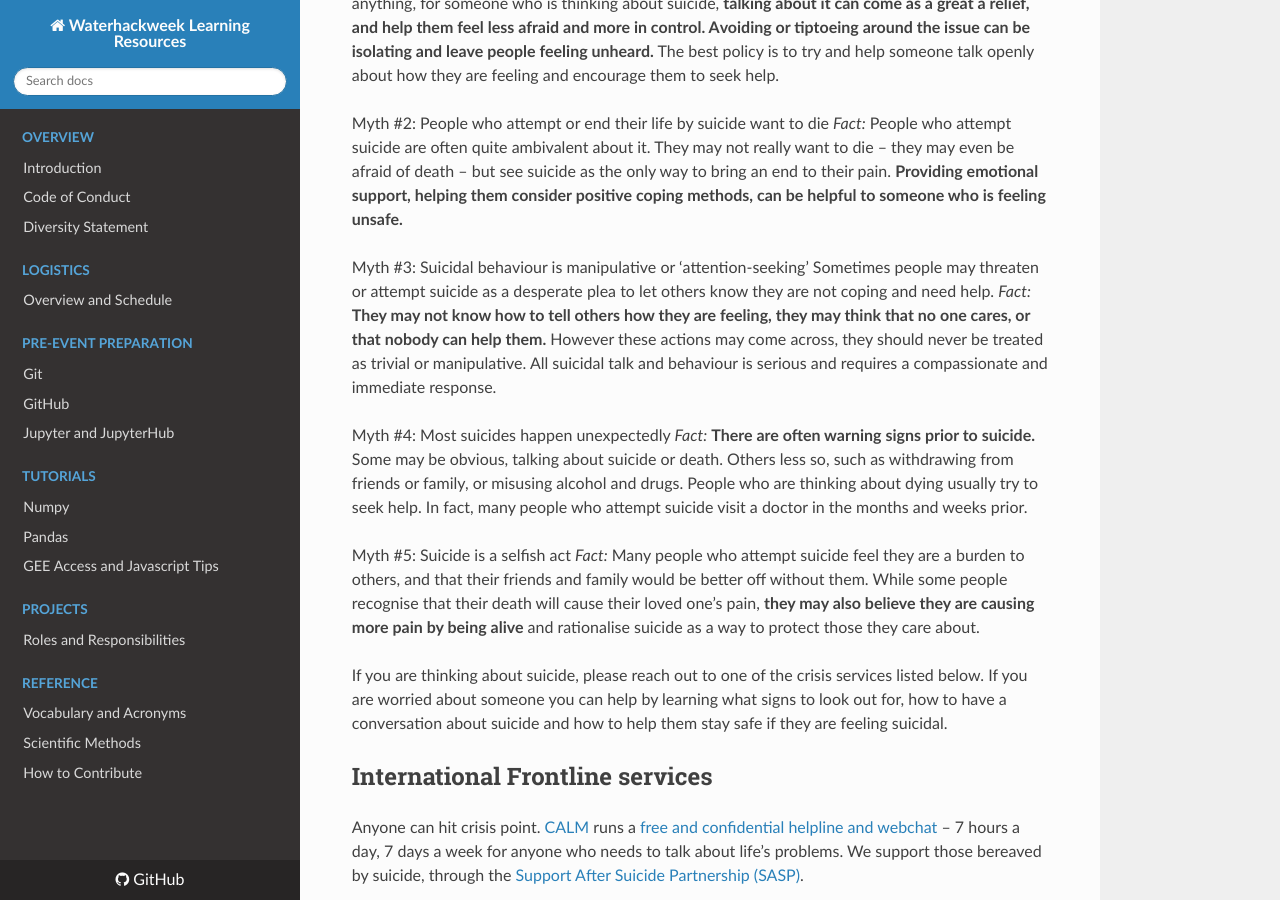
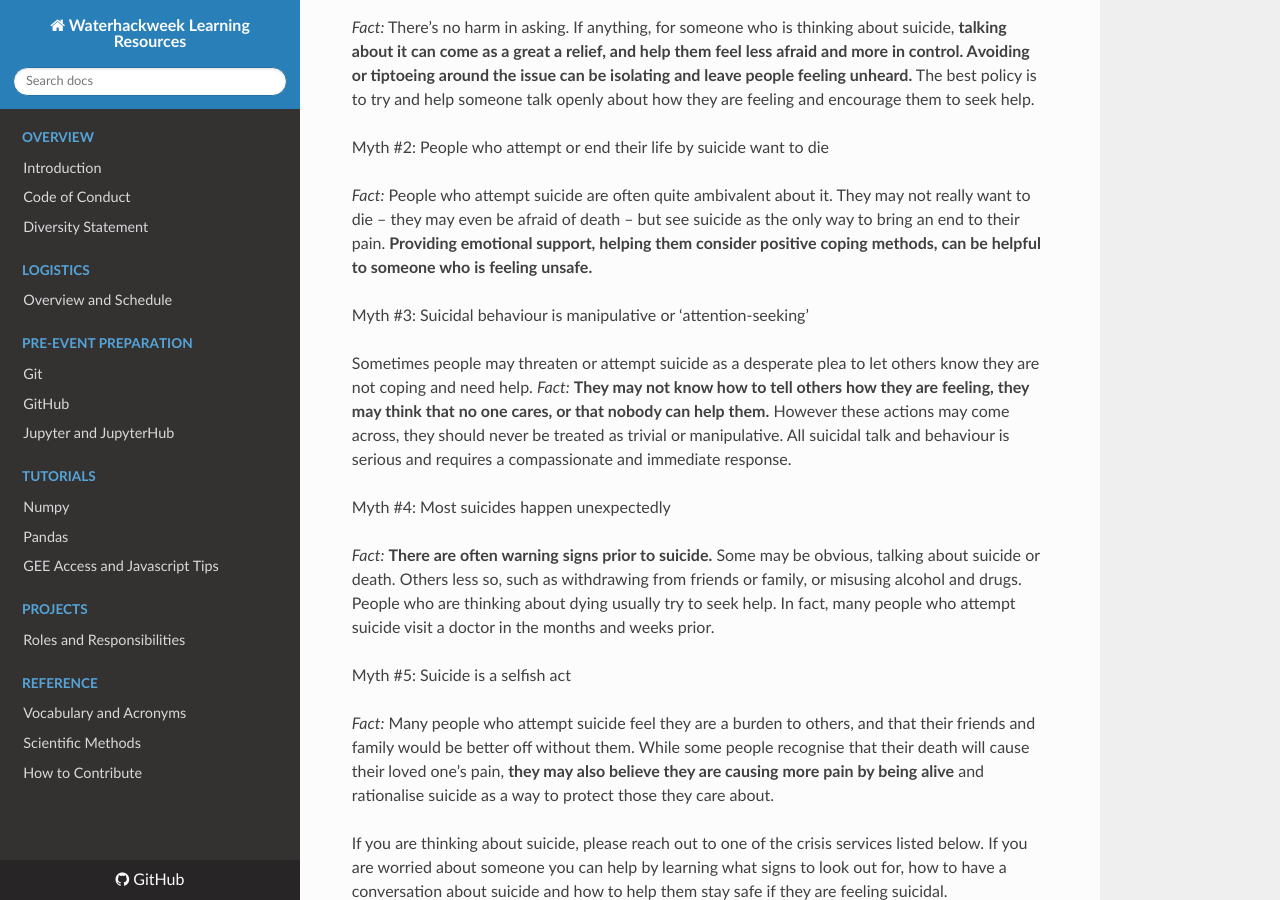
Before and after one commit to emiliom/learning-resources, an MkDocs documentation site: the page built from docs/canaryopera/need_to_talk_to_someone.md, in a window 1280 px wide and 900 px high, scrolled down 922 px. Built offline with MkDocs 1.6.1, drawn with Linux system fonts in a browser that asks for light colours; nearby versions of some CDN libraries; part of the change alters nothing that is shown; some of the changed text lies outside the part shown.

```diff
--- a/docs/canaryopera/need_to_talk_to_someone.md
+++ b/docs/canaryopera/need_to_talk_to_someone.md
@@ -13,19 +13,24 @@ If someone you know is struggling emotionally or having a hard time, you can be
 As well as being incorrect, common myths can stop us recognising when someone is at risk and in need of support. So here are five common misconceptions and the facts you can use to bust these myths (credit to [Sane Australia](https://www.sane.org/information-stories/the-sane-blog/suicide-prevention/busting-the-myths-about-suicide)).
 
 Myth # 1: Talking about suicide might put the idea in their head
+
 _Fact:_ There’s no harm in asking. If anything, for someone who is thinking about suicide, **talking about it can come as a great a relief, and help them feel less afraid and more in control. Avoiding or tiptoeing around the issue can be isolating and leave people feeling unheard.** The best policy is to try and help someone talk openly about how they are feeling and encourage them to seek help.
 
 Myth #2: People who attempt or end their life by suicide want to die
+
 _Fact:_ People who attempt suicide are often quite ambivalent about it. They may not really want to die – they may even be afraid of death – but see suicide as the only way to bring an end to their pain. **Providing emotional support, helping them consider positive coping methods, can be helpful to someone who is feeling unsafe.**
 
 Myth #3: Suicidal behaviour is manipulative or ‘attention-seeking’
+
 Sometimes people may threaten or attempt suicide as a desperate plea to let others know they are not coping and need help.
 _Fact:_ **They may not know how to tell others how they are feeling, they may think that no one cares, or that nobody can help them.** However these actions may come across, they should never be treated as trivial or manipulative. All suicidal talk and behaviour is serious and requires a compassionate and immediate response.
 
 Myth #4: Most suicides happen unexpectedly
+
 _Fact:_ **There are often warning signs prior to suicide.** Some may be obvious, talking about suicide or death. Others less so, such as withdrawing from friends or family, or misusing alcohol and drugs. People who are thinking about dying usually try to seek help. In fact, many people who attempt suicide visit a doctor in the months and weeks prior.
 
 Myth #5: Suicide is a selfish act
+
 _Fact:_ Many people who attempt suicide feel they are a burden to others, and that their friends and family would be better off without them. While some people recognise that their death will cause their loved one’s pain, **they may also believe they are causing more pain by being alive** and rationalise suicide as a way to protect those they care about.
 
 If you are thinking about suicide, please reach out to one of the crisis services listed below. If you are worried about someone you can help by learning what signs to look out for, how to have a conversation about suicide and how to help them stay safe if they are feeling suicidal.
@@ -112,7 +117,8 @@ The resources below offer many additional sources of information on programs, in
 
 We opened a new workspace in the Waterhack Circle on Qiqochat. [In the Big Lake, there is a CALM room](https://waterhack.qiqochat.com/garden/1). This is an experimental workplace environment for doing all the things we know need to be done at work, and for talking about the data and facts about all the things that get in the way of working. While we focus on individual tasks, we are exploring how to accomplish our work with questions such as: What can I do when I can focus on work, while at work? What can I complete when undisrupted by common workplace stressors? What can I do next to maintain a healthy nervous system for generating new ideas? Ask [Canary Opera about access to the private CALM Github repository](https://github.com/canaryopera) and more resources.
 
-## Suicide Stigma and Suicide
+## Suicide Stigma
+
 If you had a broken leg, you would go to a hospital immediately. There would be no hesitation, and no consideration about what others would "think."
 But what if a stigma was attached to having a broken leg? Then what? What if you could lose your job because of it? What if people would treat you differently because of it? ... Immediate treatment, without stigma, should be our ultimate objective. Because when more people receive treatment for mental illness, there will be fewer suicides.  The causes of suicide are just like any other illness. It can be diagnosed and treated. And the person can get better.   [Read more at Suicide.org by Kevin Caruso](http://www.suicide.org/stigma-and-suicide.html)
 
@@ -124,6 +130,7 @@ Examples of suicide stigmas (all of these are harmful): [Read more about Breakin
 
 
 ## COVID-19 and Mental Health Research
+
 [What Are the Mental Health Effects of COVID-19?](https://www.psychologytoday.com/us/blog/evidence-based-living/202008/what-are-the-mental-health-effects-covid-19)
 
 [The DEPRESSD Project](https://www.depressd.ca/covid-19-mental-health)
```
